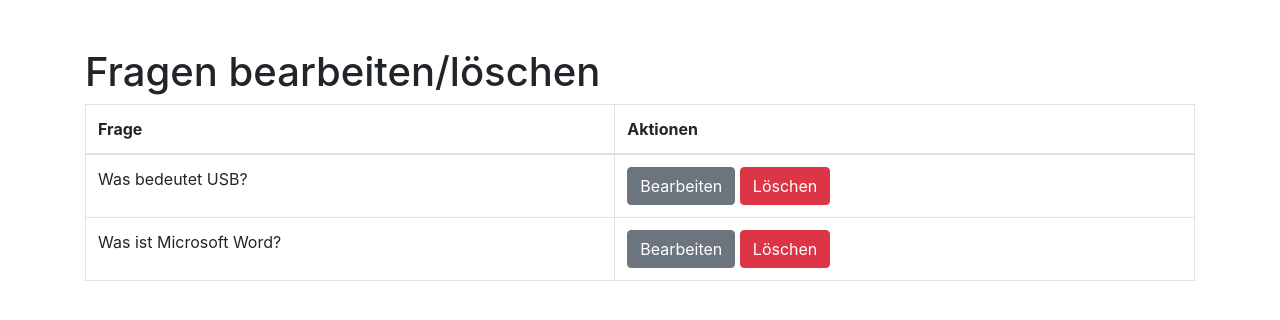
After one commit to Kyrugaa/einstiegstest, a PHP site: page /edit.php in a window 1280 px wide. The commit adds this page. Shown: the top 320 px of the page. Run offline with PHP 8.4, Linux system fonts and the light colour scheme; data comes from the database, SQL or seed files in the repository.

Commit message:
Mogelsicherer gemacht und Übersichtsseite gemacht

```diff
--- a/admin.php
+++ b/admin.php
@@ -34,7 +34,7 @@ if ($_SERVER['REQUEST_METHOD'] == 'POST') {
             </div>
             <div class="form-group">
                 <label for="answer1">Antwort 1</label>
-                <input type="text" class="form-control" id="answer1" name="answers[]" required>
+                <input type="text" class="form-control" id="answer1" name="answers[]" required> <!-- name Attribut wird als Array betrachtet wegen den [] -->
                 <input type="radio" name="correct_answer" value="0" required> Richtig
             </div>
             <div class="form-group">
@@ -52,8 +52,9 @@ if ($_SERVER['REQUEST_METHOD'] == 'POST') {
                 <input type="text" class="form-control" id="answer4" name="answers[]" required>
                 <input type="radio" name="correct_answer" value="3" required> Richtig
             </div>
-            <button type="submit" class="btn btn-primary">Frage speichern</button>
+            <button type="submit" class="btn btn-success">Frage speichern</button>
         </form>
+        <a href="edit.php" class="btn btn-primary" style="margin-top: 3em;">Fragen bearbeiten/löschen</a>
     </div>
 </body>
 </html>
--- /dev/null
+++ b/edit.php
@@ -0,0 +1,40 @@
+<?php
+session_start();
+require_once 'includes/dbhandler.php';
+
+$questions = getQuestions();
+?>
+
+<!DOCTYPE html>
+<html lang="en">
+<head>
+    <meta charset="UTF-8">
+    <meta name="viewport" content="width=device-width, initial-scale=1.0">
+    <title>Edit Questions</title>
+    <link href="https://stackpath.bootstrapcdn.com/bootstrap/4.5.2/css/bootstrap.min.css" rel="stylesheet">
+</head>
+<body>
+    <div class="container mt-5">
+        <h1>Fragen bearbeiten/löschen</h1>
+        <table class="table table-bordered">
+            <thead>
+                <tr>
+                    <th>Frage</th>
+                    <th>Aktionen</th>
+                </tr>
+            </thead>
+            <tbody>
+                <?php foreach ($questions as $question): ?>
+                    <tr>
+                        <td><?php echo htmlspecialchars($question['question']); ?></td>
+                        <td>
+                            <a href="edit_question.php?id=<?php echo $question['id']; ?>" class="btn btn-secondary">Bearbeiten</a>
+                            <a href="delete_question.php?id=<?php echo $question['id']; ?>" class="btn btn-danger" onclick="return confirm('Sind Sie sicher, dass Sie diese Frage löschen möchten?');">Löschen</a>
+                        </td>
+                    </tr>
+                <?php endforeach; ?>
+            </tbody>
+        </table>
+    </div>
+</body>
+</html>
--- a/includes/submit_quiz.php
+++ b/includes/submit_quiz.php
@@ -23,6 +23,9 @@ if ($_SERVER['REQUEST_METHOD'] == 'POST') {
     $lastName = $_SESSION['lastName'];
     updateScore($firstName, $lastName, $score);
 
-    header("Location: ../result.php?score=$score&total=$total_questions");
+    $_SESSION['score'] = $score;
+    $_SESSION['total_questions'] = $total_questions;
+
+    header("Location: ../result.php");
     exit();
 }
--- a/result.php
+++ b/result.php
@@ -5,8 +5,8 @@ if (!isset($_SESSION['firstName']) || !isset($_SESSION['lastName'])) {
     exit();
 }
 
-$score = isset($_GET['score']) ? $_GET['score'] : 0;
-$total_questions = isset($_GET['total']) ? $_GET['total'] : 0;
+$score = isset($_SESSION['score']) ? $_SESSION['score'] : 0;
+$total_questions = isset($_SESSION['total']) ? $_SESSION['total'] : 0;
 ?>
 <!DOCTYPE html>
 <html lang="en">
```
